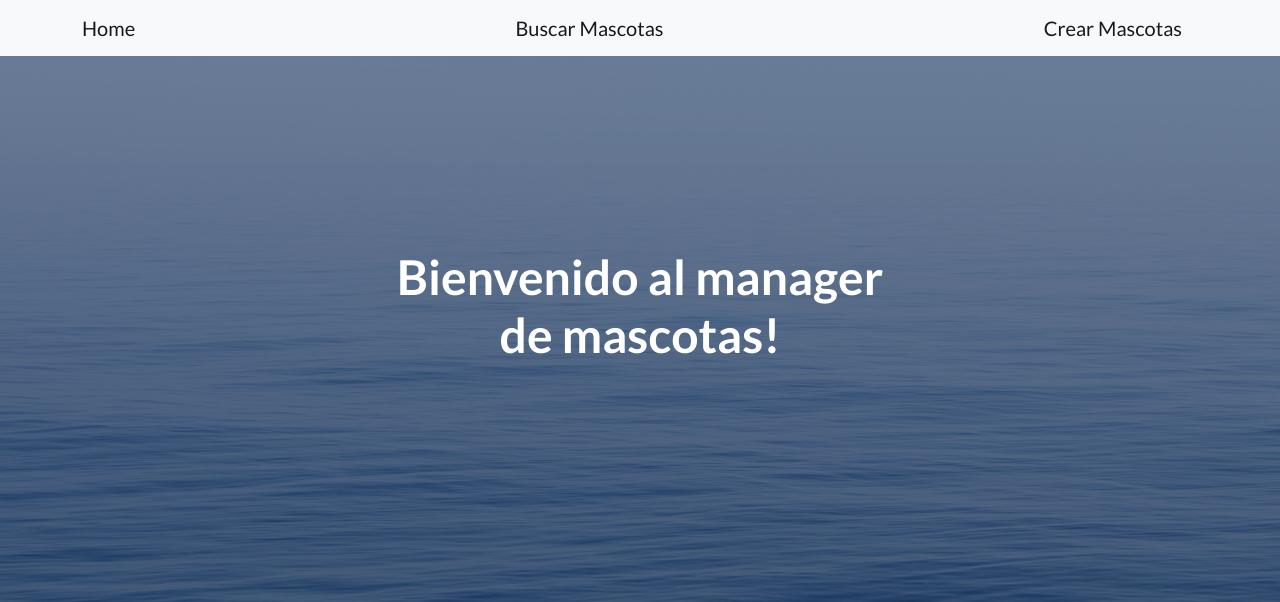
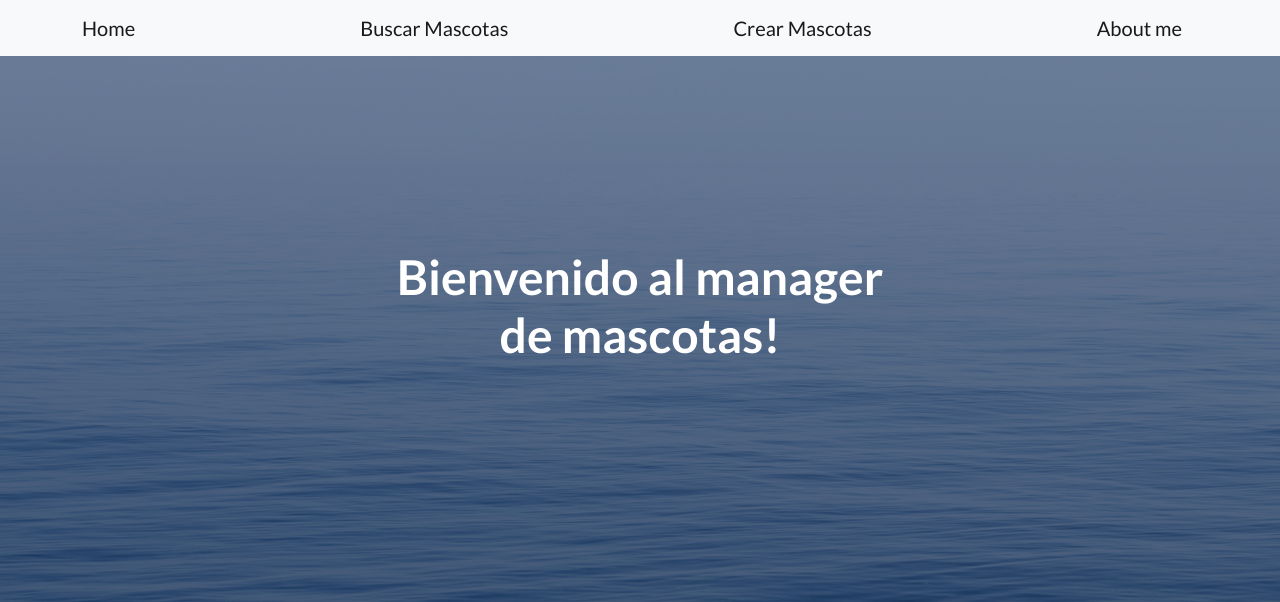
Before and after one commit to Jpptauri/PerezTaurizano3raPreEntrega, a Django app: page / in a window 1280 px wide. Shown: the top 602 px of the page. Run offline with Django 5.2, Linux system fonts and the light colour scheme; some libraries are stand-ins or nearby versions.

Commit message:
agrego pagina about me

```diff
--- a/home/urls.py
+++ b/home/urls.py
@@ -7,6 +7,6 @@ app_name = 'home'
 urlpatterns = [
     path('',views.home,name='home'),
     path('buscar-mascotas',views.buscar_mascotas,name = 'buscar_mascotas'),
-    path('crear-mascotas',views.crear_mascotas,name = 'crear_mascotas')
-
+    path('crear-mascotas',views.crear_mascotas,name = 'crear_mascotas'),
+    path('about-me',views.about_me,name = 'about_me')
 ]
--- a/home/views.py
+++ b/home/views.py
@@ -6,6 +6,9 @@ from home.models import Mascota
 
 def home(request):
     return render(request,'index.html')
+
+def about_me(request):
+    return render(request,'about_me.html')
 
 def buscar_mascotas(request):
 
--- a/templates/base.html
+++ b/templates/base.html
@@ -25,6 +25,7 @@
                 <a class="navbar-brand" href={% url "home:home" %}>Home</a>
                 <a class="navbar-brand" href={% url "home:buscar_mascotas" %}>Buscar Mascotas</a>
                 <a class="navbar-brand" href={% url "home:crear_mascotas" %}>Crear Mascotas</a>
+                <a class="navbar-brand" href={% url "home:about_me" %}>About me</a>
             </div>
         </nav>
         <!-- Masthead-->
```
Also changed, not shown: home/templates/about_me.html (added, +17 -0 lines).
